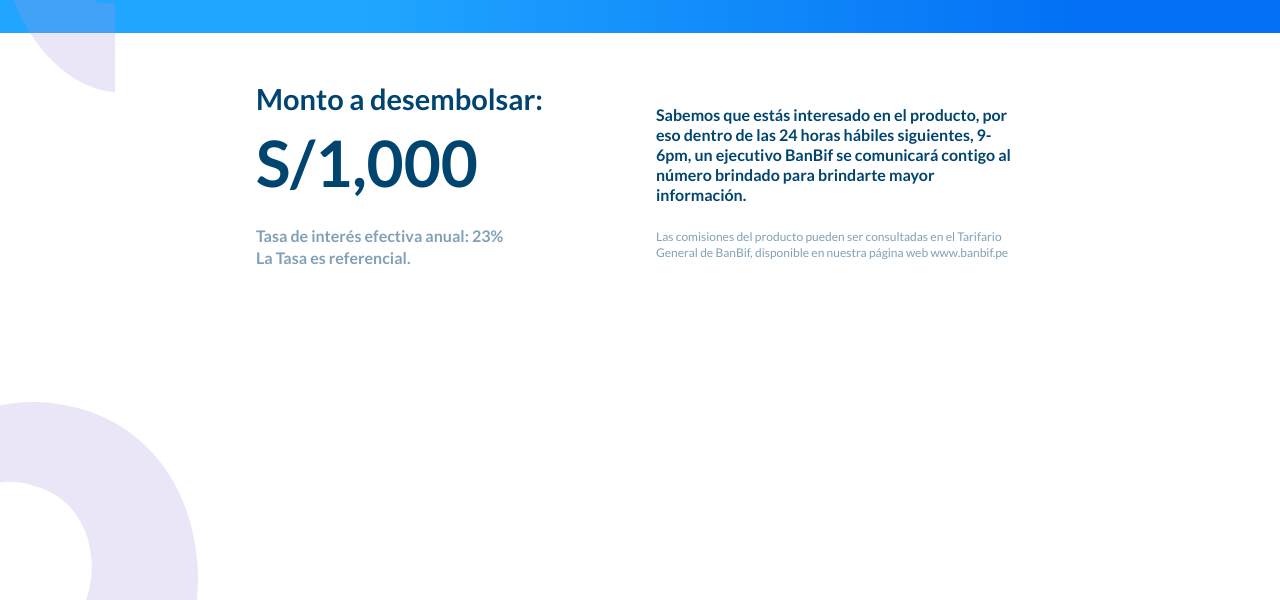
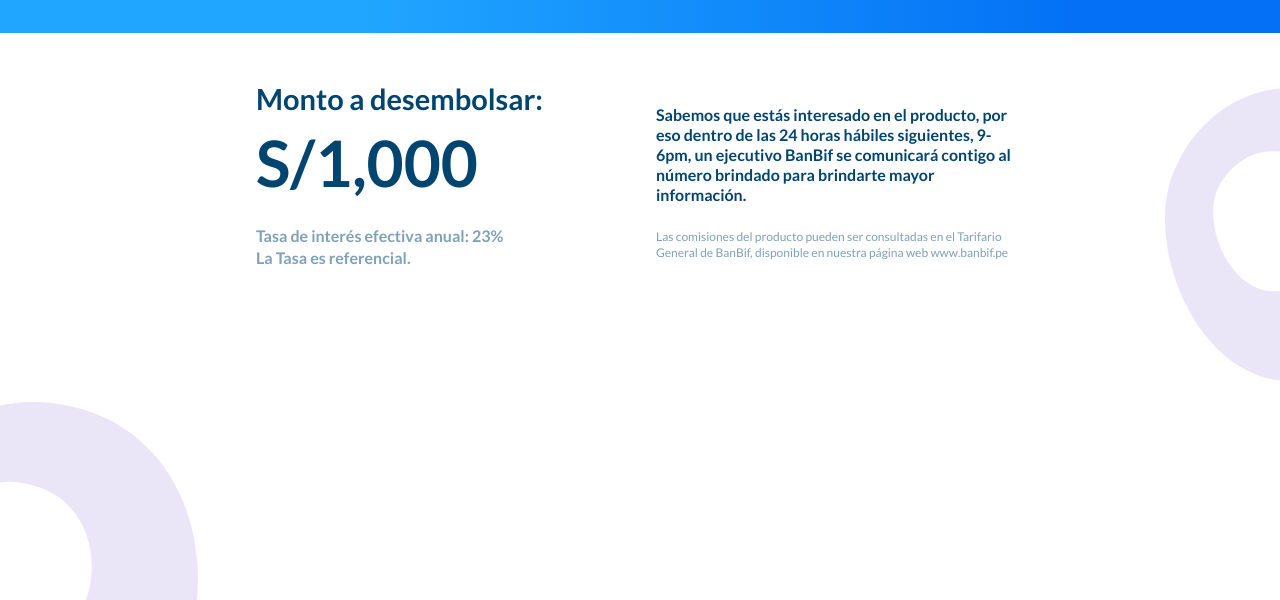
Before and after one commit to Musagy/prueba-tecnica_02-01-2024, a website built with Vite: page result.html in a window 1280 px wide. Shown: the part 200-800 px from the top of the page. Built offline with nearby package versions, Linux system fonts and the light colour scheme.

Commit message:
delete line useless

```diff
--- a/result.html
+++ b/result.html
@@ -11,7 +11,6 @@
     <div class="bg">
       <img src="./public/bg-1.svg" alt="bg-1" />
       <img src="./public/bg-2.svg" alt="bg-2" />
-      <img src="./public/arrow.svg" alt="arrow" />
     </div>
     <header>
       <img src="./public/logo.svg" alt="logo" />
```
